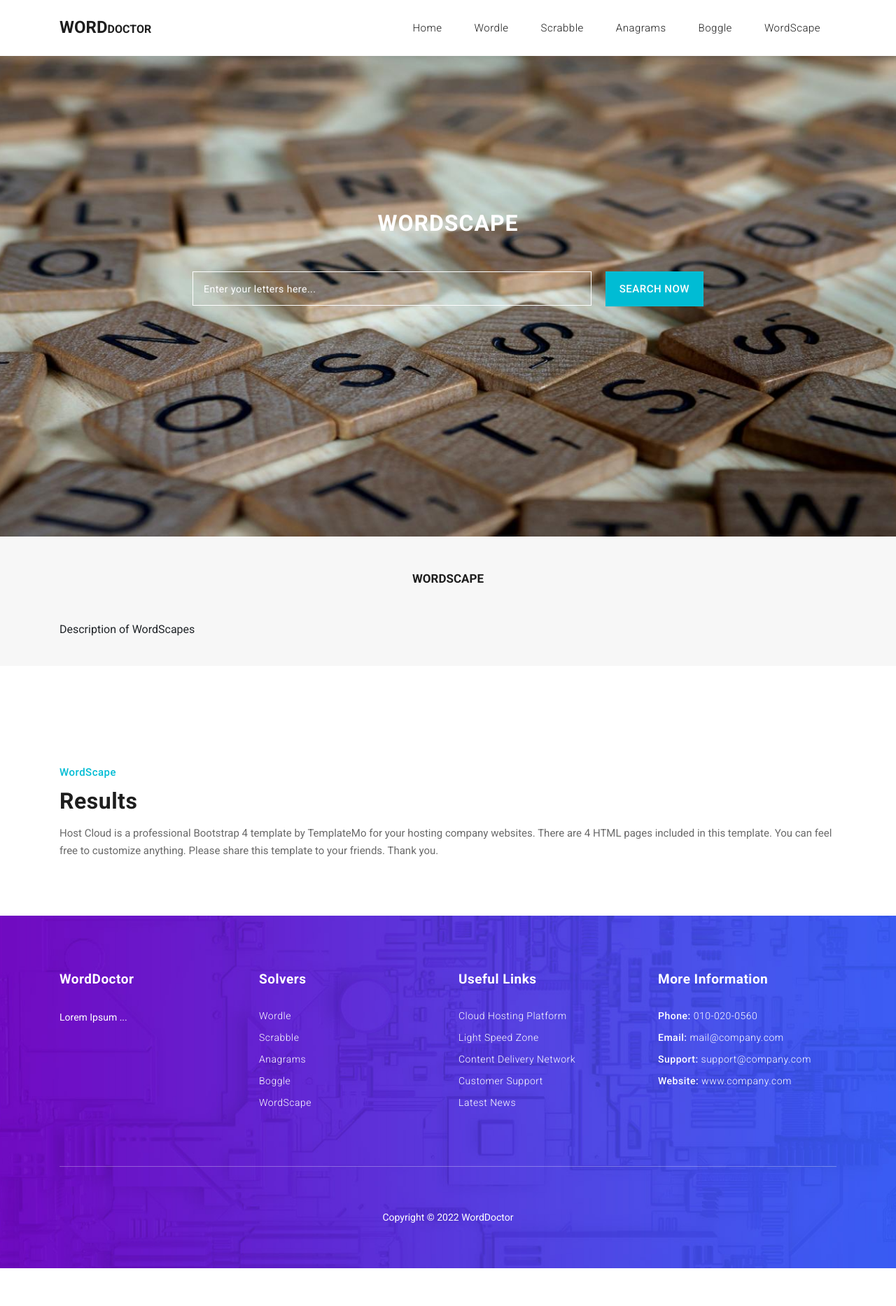
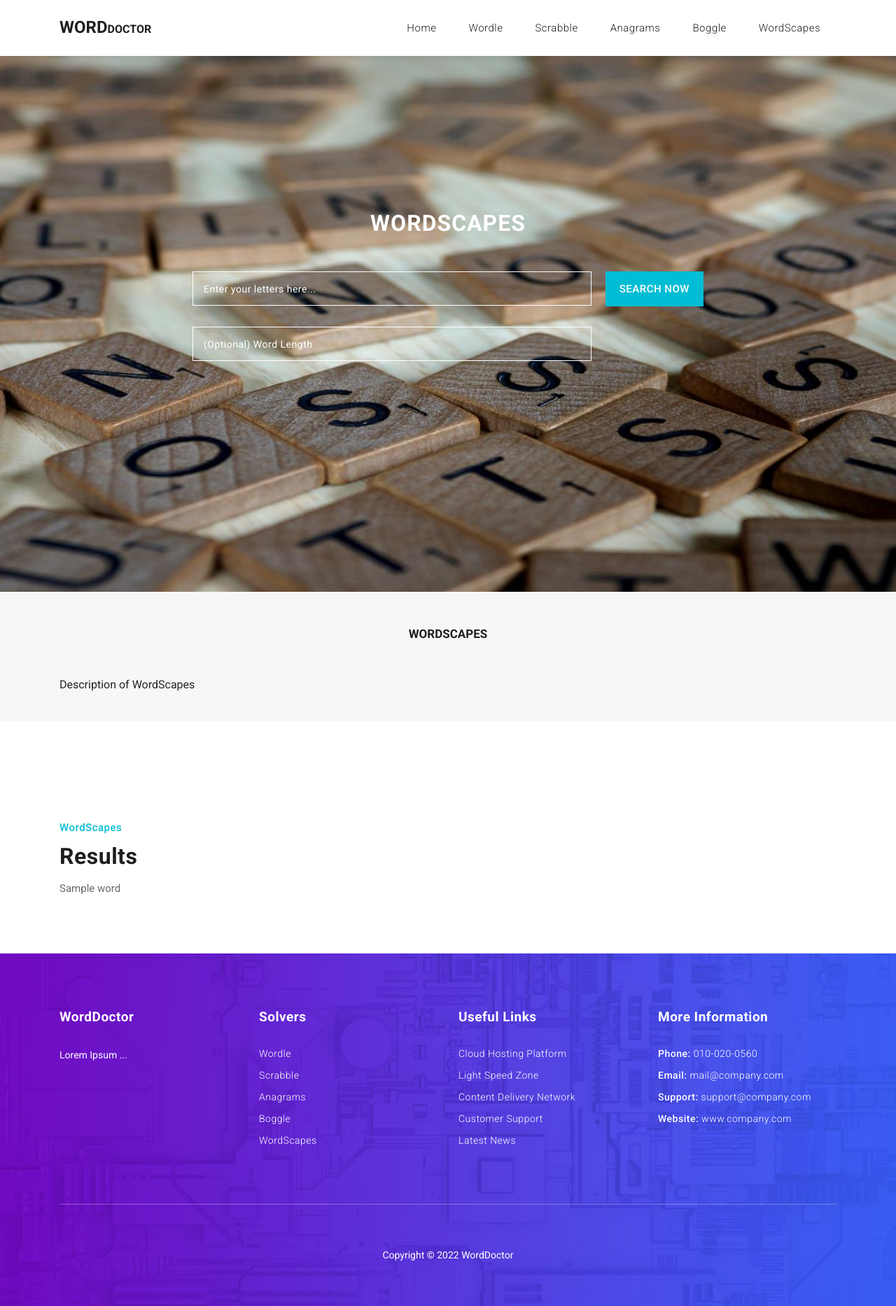
Before and after one commit to wangvictoria/WordDoctor, a Django app: template WordDoctorApp/templates/wordscape.html in a window 1280 px wide. Shown: the whole page at 70% size. Before the commit the page ends 1813 px from the top, so only its background shows below. Run offline with Django 3.2, Linux system fonts and the light colour scheme; the template is opened without the code that fills it: values that come from a table or form of the project are taken from there, most other values are stand-ins (such as "Sample title", 1, 10 or a date in 2020); some libraries are stand-ins or nearby versions.

Commit message:
Linked Wordscapes

```diff
--- a/WordDoctorApp/forms.py
+++ b/WordDoctorApp/forms.py
@@ -1,5 +1,5 @@
 from django import forms
-from .models import Anagrams
+from .models import Anagrams, Wordscape
 
 class AnagramsForm(forms.ModelForm):
     class Meta:
@@ -7,3 +7,11 @@ class AnagramsForm(forms.ModelForm):
         fields = (
             'anagrams_letters',
             )
+
+class WordscapeForm(forms.ModelForm):
+    class Meta:
+        model = Wordscape
+        fields = (
+            'wordscape_letters',
+            'wordscape_length',
+        )
--- a/WordDoctorApp/models.py
+++ b/WordDoctorApp/models.py
@@ -4,3 +4,7 @@ from django.db import models
 
 class Anagrams(models.Model):
     anagrams_letters = models.CharField(max_length=10)
+
+class Wordscape(models.Model):
+    wordscape_letters = models.CharField(max_length=10)
+    wordscape_length = models.IntegerField(blank=True, null=True)
--- a/WordDoctorApp/templates/anagrams.html
+++ b/WordDoctorApp/templates/anagrams.html
@@ -17,9 +17,10 @@
               <div class="header-text caption">
                 <h2>Anagrams</h2>
                 <div id="search-section">
-                  {{ form.non_field_errors }}
+
                     <!--<form id="suggestion_form" name="gs" method="get" action="#">-->
                       <form method="post" enctype='multipart/form-data'>{% csrf_token %}
+                        {{ form.non_field_errors }}
                   <div class="searchText">
 
                     <input type="text" name="anagrams_letters" id="anagrams_letters" class="searchText" placeholder="Enter your letters here..." autocomplete="off">
--- a/WordDoctorApp/templates/base_generic.html
+++ b/WordDoctorApp/templates/base_generic.html
@@ -6,7 +6,7 @@
     <meta charset="utf-8">
     <meta name="viewport" content="width=device-width, initial-scale=1, shrink-to-fit=no">
     <meta name="description" content="">
-    <meta name="author" content="TemplateMo">
+    <meta name="author" content="WordDoctor Team">
     <link href="https://fonts.googleapis.com/css?family=Roboto:100,300,400,500,700" rel="stylesheet">
 
     <title>WordDoctor</title>
@@ -67,7 +67,7 @@ https://templatemo.com/tm-541-host-cloud
                 <a class="nav-link" href="{% url 'boggle' %}">Boggle</a>
               </li>
               <li class="nav-item">
-                <a class="nav-link" href="{% url 'wordscape' %}">WordScape</a>
+                <a class="nav-link" href="{% url 'wordscape' %}">WordScapes</a>
               </li>
             </ul>
           </div>
@@ -108,7 +108,7 @@ https://templatemo.com/tm-541-host-cloud
                 <li><a href="{% url 'scrabble' %}">Scrabble</a></li>
                 <li><a href="{% url 'anagrams' %}">Anagrams</a></li>
                 <li><a href="{% url 'boggle' %}">Boggle</a></li>
-                <li><a href="{% url 'wordscape' %}">WordScape</a></li>
+                <li><a href="{% url 'wordscape' %}">WordScapes</a></li>
               </ul>
             </div>
           </div>
--- a/WordDoctorApp/templates/wordscape.html
+++ b/WordDoctorApp/templates/wordscape.html
@@ -15,12 +15,16 @@
           <div class="row">
             <div class="col-md-8 offset-md-2">
               <div class="header-text caption">
-                <h2>WordScape</h2>
+                <h2>WordScapes</h2>
                 <div id="search-section">
-                    <form id="suggestion_form" name="gs" method="get" action="#">
+
+                  <!--<form id="suggestion_form" name="gs" method="get" action="#">-->
+                    <form method="post" enctype='multipart/form-data'>{% csrf_token %}
+                      {{ form.non_field_errors }}
                   <div class="searchText">
 
-                    <input type="text" name="q" class="searchText" placeholder="Enter your letters here..." autocomplete="off">
+                    <input type="text" name="wordscape_letters" class="searchText" placeholder="Enter your letters here..." autocomplete="off">
+                    <input type="text" name="wordscape_length" class="searchText" placeholder="(Optional) Word Length" autocomplete="off">
                     <!--<ul>
                       <li><label><input type="checkbox" name="ext_com" value="1"><span>.com <em>($10/yr)</em></span></label></li>
                       <li><label><input type="checkbox" name="ext_net" value="1"><span>.net <em>($12/yr)</em></span></label></li>
@@ -28,7 +32,7 @@
                       <li><label><input type="checkbox" name="ext_in" value="1"><span>.in <em>($6/yr)</em></span></label></li>
                     </ul>-->
                   </div>
-                      <input type="submit" name="results" class="main-button" value="Search Now">
+                      <input type="submit" name="submit" class="main-button" value="Search Now">
                    </form>
                  <div class="advSearch_chkbox">
                  </div>
@@ -46,7 +50,7 @@
           <div class="row">
             <div class="col-md-12">
               <div class="trusted-section-heading">
-                <a href="#"><h4>WORDSCAPE</h4></a>
+                <a href="#"><h4>WORDSCAPES</h4></a>
               </div>
             </div>
             <div class="col-md-12">
@@ -64,9 +68,11 @@
           <div class="row">
             <div class="col-md-12">
               <div class="section-heading">
-                <span>WordScape</span>
+                <span>WordScapes</span>
                 <h2>Results</h2>
-                <p>Host Cloud is a professional Bootstrap 4 template by TemplateMo for your hosting company websites. There are 4 HTML pages included in this template. You can feel free to customize anything. Please share this template to your friends. Thank you.</p>
+                {% for word in wordscape_results %}
+                <p>{{ word }}</p>
+                {% endfor %}
               </div>
             </div>
           </div>
--- a/WordDoctorApp/urls.py
+++ b/WordDoctorApp/urls.py
@@ -7,5 +7,5 @@ urlpatterns = [
     path('scrabble/', views.scrabble, name='scrabble'),
     path('anagrams/', views.anagrams, name='anagrams'),
     path('boggle/', views.boggle, name='boggle'),
-    path('wordscape/', views.wordscape, name='wordscape'),
+    path('wordscapes/', views.wordscape, name='wordscape'),
 ]
```
Also changed, not shown: WordDoctorApp/views.py (+39 -1 lines), WordDoctorApp/migrations/0002_wordscape.py (added), db.sqlite3.
